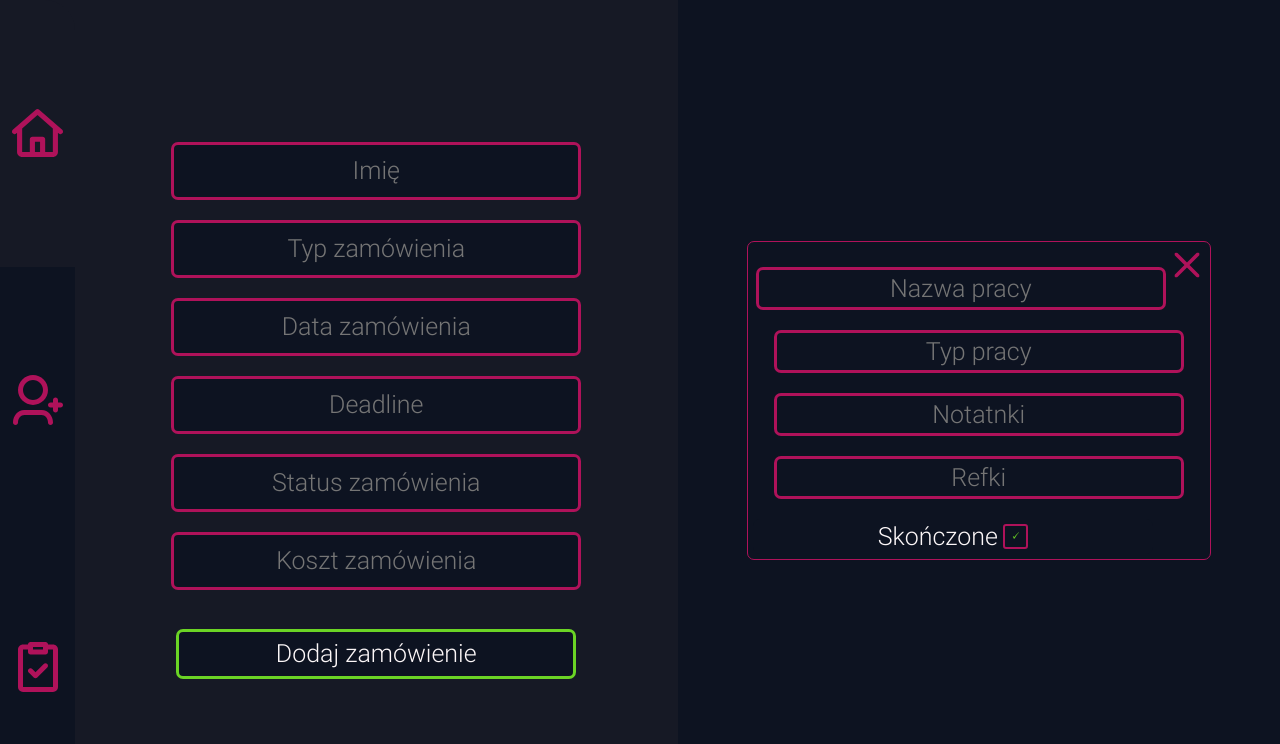
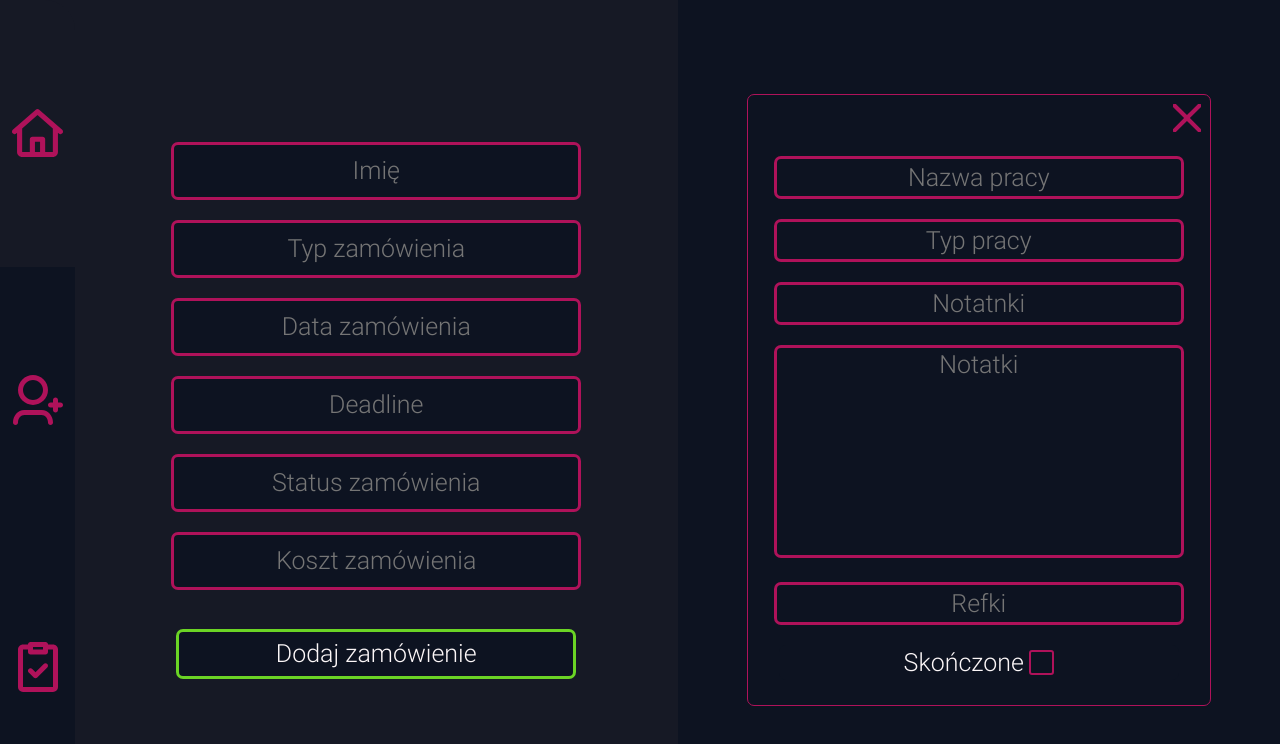
Before and after one commit to mkluszczynski/iRiffy_Note_Tauri, a React (Create React App) app: page / in a window 1280 px wide. Both pictures are taken after a click on the element 37 px from the left and 399 px from the top of the page. Shown: the top 744 px of the page. Built offline with nearby package versions, Linux system fonts and the light colour scheme.

Commit message:
Fixed WorksForm

```diff
--- a/src-tauri/tauri.conf.json
+++ b/src-tauri/tauri.conf.json
@@ -59,7 +59,7 @@
         "minHeight": 800,
         "resizable": true,
         "title": "Notatnik iRiffy",
-        "minWidth": 1040
+        "minWidth": 1275
       }
     ]
   }
--- /dev/null
+++ b/src/Components/AddPage/AddCheckbox.js
@@ -0,0 +1,16 @@
+import React from 'react'
+
+const AddCheckbox = ({classNameComponent,classNameDiv, classNameLabel, classNameInput, title, id, name, }) => {
+  return (
+    <div className={classNameComponent}>
+        <div className={classNameDiv}>
+            <label for={id} className={classNameLabel}>
+            {title}
+            <input type="checkbox" id={id} name={name} className={classNameInput}/>
+            </label>
+        </div>
+    </div>
+  )
+}
+
+export default AddCheckbox
--- /dev/null
+++ b/src/Components/AddPage/AddTextArea.js
@@ -0,0 +1,11 @@
+import React from 'react'
+
+const AddTextArea = ({placeholder, className, rows, cols, id, name}) => {
+  return (
+    <div>
+        <textarea placeholder={placeholder} className={className} rows={rows} cols={cols} id={id} name={name}></textarea>
+    </div>
+  )
+}
+
+export default AddTextArea
--- /dev/null
+++ b/src/Components/AddPage/DeleteWorkButton.js
@@ -0,0 +1,11 @@
+import React from 'react'
+
+const DeleteWorkButton = ({imgSrc, alt, className, classNameImg, onClick}) => {
+  return (
+    <div onClick={onClick} className={className}>
+        <img src={imgSrc} alt={alt} className={classNameImg}/>
+    </div>
+  )
+}
+
+export default DeleteWorkButton
--- a/src/Components/AddPage/WorkFeild.js
+++ b/src/Components/AddPage/WorkFeild.js
@@ -2,25 +2,21 @@ import React from 'react'
 import Cross from '../../Svg/DeleteArt.svg'
 import '../../Styles/AddPage.css'
 import AddInput from './AddInput'
+import AddCheckbox from './AddCheckbox'
+import DeleteWorkButton from './DeleteWorkButton'
+import AddTextArea from './AddTextArea'
 
 const WorkFeild = () => {
   return (
     <div className='WorkForm'>
-        <div onClick={""}>
-            <img src={Cross} alt="DeleteWork" className='DeleteWorkButton'/>
-        </div>
+        <DeleteWorkButton onClick={""} imgSrc={Cross} alt="DeleteWork" className="DeleteWorkButton" classNameImg="DeleteWorkImg"/>
 
         <AddInput placeholder="Nazwa pracy" id="workName" name="workName" className="WorkInput"/>
         <AddInput placeholder="Typ pracy" id="workType" name="workType" className="WorkInput"/>
         <AddInput placeholder="Notatnki" id="workNotes" name="workNotes" className="WorkInput"/> {/*Type to change */}
+        <AddTextArea placeholder="Notatki" id="workNotes" name="workNotes" className="WorkTextArea" rows="7"/>
         <AddInput placeholder="Refki" id="workNotes" name="workNotes" className="WorkInput"/> {/*Type to change */}
-        <div className='WorkIsDoneDiv'>
-            <label for="workIsDone" className='WorkIsDoneLabel'>
-                Skończone
-                <input type="checkbox" defaultChecked id='workIsDone' name='workIsDone' className='WorkIsDoneInput'/>
-            </label>
-
-        </div>
+        <AddCheckbox classNameComponent="WorkIsDoneWrapper" classNameDiv="WorkIsDoneDiv" classNameLabel="WorkIsDoneLabel" classNameInput="WorkIsDoneInput" id="workIsDone" name="workIsDone" title="Skończone"/>
     </div>
   )
 }
--- a/src/Scss/AddPage.scss
+++ b/src/Scss/AddPage.scss
@@ -94,29 +94,67 @@
     }
 }
 
+.WorkTextArea{
+    width: 400px;
+    margin-top: 20px;
+
+    resize: none;
+    text-align: center;
+
+    font-size: 25px;
+    background-color: $Dark;
+
+    border: 3px solid $Pink;
+    border-radius: 7px;
+
+    transition-timing-function: ease-in-out;
+    transition-property: all;
+    transition-duration: 300ms;
+    &:focus{
+        cursor: text;
+        transform: scale(1.1);
+        color: $White;
+        outline: none;
+    }
+}
+
 .WorkForm{
     width: 75%;
+    height: auto;
     border: 1px solid $Pink;
     border-radius: 7px;
     padding: 5px;
 
+    display: grid;
 }
 
 .DeleteWorkButton{
-    transform: scale(0.7);
+    margin: 0px;
+}
+
+.DeleteWorkImg{
+    transform: scale(0.8);
     float: right;
 }
 
 //Checkbox CSS
+.WorkIsDoneWrapper{
+    display: flex;
+    align-items: center;
+    justify-content: center;
+}
+
 .WorkIsDoneDiv{
     height: 35px;
     width: 400px;
     margin-top: 20px;
+    margin-bottom: 20px;
 
     background-color: $Dark;
 
     border-radius: 7px;
 
+    text-align: center;
     display: flex;
     align-items: center;
     justify-content: center;
--- a/src/Styles/AddPage.css
+++ b/src/Styles/AddPage.css
@@ -90,24 +90,58 @@
   outline: none;
 }
 
+.WorkTextArea {
+  width: 400px;
+  margin-top: 20px;
+  resize: none;
+  text-align: center;
+  font-size: 25px;
+  background-color: #0D1321;
+  border: 3px solid #AF125A;
+  border-radius: 7px;
+  transition-timing-function: ease-in-out;
+  transition-property: all;
+  transition-duration: 300ms;
+}
+.WorkTextArea:focus {
+  cursor: text;
+  transform: scale(1.1);
+  color: #FCF7F8;
+  outline: none;
+}
+
 .WorkForm {
   width: 75%;
+  height: auto;
   border: 1px solid #AF125A;
   border-radius: 7px;
   padding: 5px;
+  display: grid;
 }
 
 .DeleteWorkButton {
-  transform: scale(0.7);
+  margin: 0px;
+}
+
+.DeleteWorkImg {
+  transform: scale(0.8);
   float: right;
+}
+
+.WorkIsDoneWrapper {
+  display: flex;
+  align-items: center;
+  justify-content: center;
 }
 
 .WorkIsDoneDiv {
   height: 35px;
   width: 400px;
   margin-top: 20px;
+  margin-bottom: 20px;
   background-color: #0D1321;
   border-radius: 7px;
+  text-align: center;
   display: flex;
   align-items: center;
   justify-content: center;
```
Also changed, not shown: 1 other file (tests, documents, lock files or other folders).
